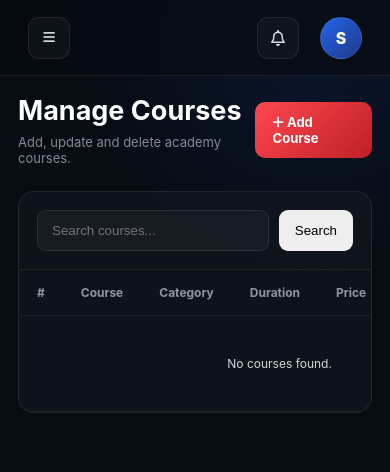
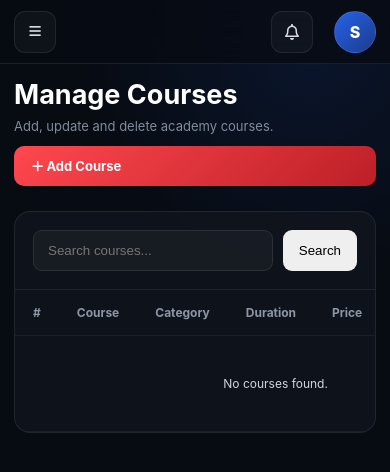
Before and after one commit to niteshgoswami72812-create/nitesh-academy, a Django app: page /dashboard/courses/ in a window 390 px wide. Shown: the top 472 px of the page. Run offline with Django 5.2, Linux system fonts and the light colour scheme; the visitor is signed in with stand-in values (Sample User, id 1); data that the repository does not hold is empty.

Commit message:
Complete responsive layout integration

```diff
--- a/myapp/templates/base.html
+++ b/myapp/templates/base.html
@@ -60,6 +60,11 @@
         rel="stylesheet"
         href="{% static 'css/theme.css' %}"
     >
+
+    <link
+        rel="stylesheet"
+        href="{% static 'css/responsive.css' %}"
+    >
 </head>
 
 <body class="page-entering">
--- a/myapp/templates/dashboard/dashboard_base.html
+++ b/myapp/templates/dashboard/dashboard_base.html
@@ -497,7 +497,19 @@
             color: #fcd34d;
         }
 
-    </style>
+
+        @media (max-width: 650px) {
+            .topbar { height: 64px; padding: 0 14px; gap: 10px; }
+            .content { padding: 14px !important; overflow-x: hidden; }
+            .sidebar { width: min(280px, 86vw); }
+            .mobile-menu { flex: 0 0 auto; }
+            .topbar-actions { gap: 8px; }
+            .page-header, .page-head { flex-direction: column; align-items: stretch !important; gap: 12px; }
+            form { max-width: 100%; }
+            input, select, textarea, button { max-width: 100%; }
+            .table-wrap { width: 100%; overflow-x: auto; -webkit-overflow-scrolling: touch; }
+        }
+</style>
 
     {% block extra_css %}
     {% endblock %}
--- a/myapp/templates/enrollment_details.html
+++ b/myapp/templates/enrollment_details.html
@@ -10,7 +10,7 @@
         <p>You are enrolling in <strong>{{ course.name }}</strong>.</p>
     </div>
 
-    <div class="glass-panel" style="max-width:980px;margin:auto;padding:30px;">
+    <div class="glass-panel" style="max-width:980px;margin:auto;padding:clamp(18px,4vw,30px);">
         {% if form.non_field_errors %}
             <div class="form-message error">{{ form.non_field_errors }}</div>
         {% endif %}
--- a/myapp/templates/enrollment_success.html
+++ b/myapp/templates/enrollment_success.html
@@ -4,7 +4,7 @@
 
 {% block content %}
 <section class="section-container" style="padding:80px 0 110px;">
-    <div class="glass-panel" style="max-width:760px;margin:auto;padding:38px;">
+    <div class="glass-panel" style="max-width:760px;margin:auto;padding:clamp(20px,5vw,38px);">
         <div style="text-align:center;margin-bottom:30px;">
             <div style="font-size:3rem;color:var(--success);"><i class="fa-solid fa-circle-check"></i></div>
             <h1 style="font-size:2.3rem;margin:10px 0;">Enrollment Successful</h1>
--- a/project/settings.py
+++ b/project/settings.py
@@ -98,6 +98,7 @@ STORAGES = {
 }
 
 DEFAULT_AUTO_FIELD = "django.db.models.BigAutoField"
+
 RAZORPAY_KEY_ID = os.environ.get("RAZORPAY_KEY_ID", "").strip()
 RAZORPAY_KEY_SECRET = os.environ.get("RAZORPAY_KEY_SECRET", "").strip()
 
```
Also changed, not shown: 1 other file.
